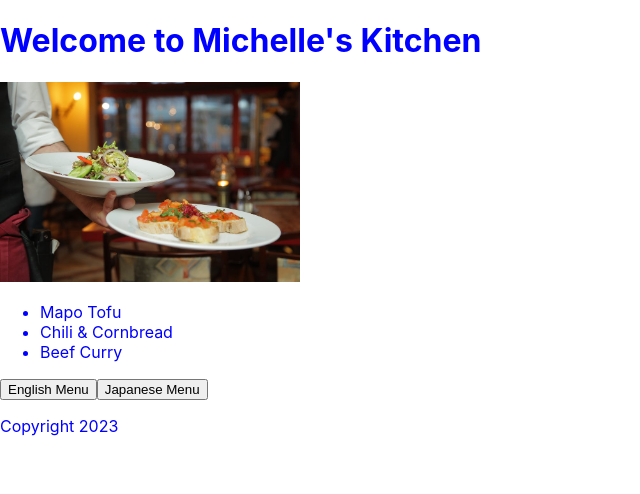
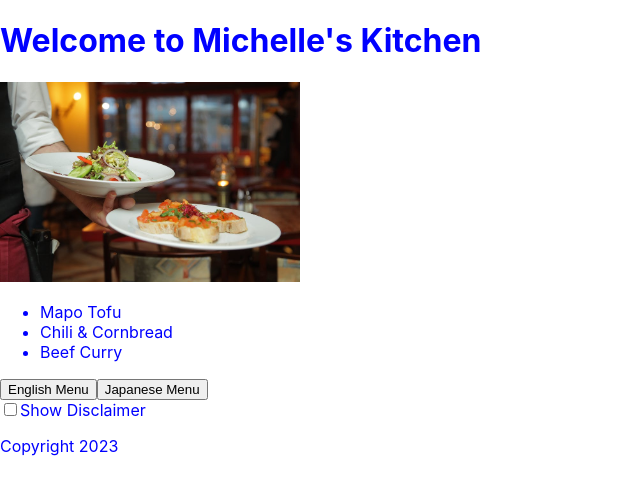
Before and after one commit to arandomgal/restaurant, a React (Create React App) app: page / in a window 1280 px wide. Shown: the top 494 px of the page, without its empty margins (0-640 px from the left). Built offline with nearby package versions, Linux system fonts and the light colour scheme; the HTML template or start-up script is replaced by a standard one.

Commit message:
Apply 'useReducer' to add a disclaimer section."

```diff
--- a/src/App.js
+++ b/src/App.js
@@ -1,5 +1,5 @@
 import './App.css';
-import { useState, useEffect } from 'react';
+import { useState, useReducer, useEffect } from 'react';
 
 const englishMenu = [
   {
@@ -38,13 +38,13 @@ function ImageSection() {
 }
 
 function Header(p) {
-  if (p.menuName == "englishMenu")
+  if (p.menuName === "englishMenu")
     return (
         <header>
             <h1>Welcome to {p.name}'s Kitchen</h1>
         </header>
     );
-  else if (p.menuName == "japaneseMenu")
+  else if (p.menuName === "japaneseMenu")
     return (
       <header>
           <h1>いらっしゃいませ</h1>
@@ -53,7 +53,7 @@ function Header(p) {
 }
 
 function Main(p) {
-  if (p.menu == "englishMenu")
+  if (p.menu === "englishMenu")
     return (
       <section>
           <ul>
@@ -61,7 +61,7 @@ function Main(p) {
           </ul>
       </section>
     );
-  else if (p.menu == "japaneseMenu")
+  else if (p.menu === "japaneseMenu")
     return (
       <section>
           <ul>
@@ -79,6 +79,21 @@ function Main(p) {
     );
 }
 
+function Disclaimer() {
+  const [showDisclaimer, setShowDisclaimer] = useReducer((showDisclaimer) => !showDisclaimer, false);
+  return (
+    <div className="App">
+      <input type="checkbox" value={showDisclaimer} onChange={() => setShowDisclaimer((showDisclaimer => !showDisclaimer))} />
+      <label>
+        {showDisclaimer ? "Hide Disclaimer" : "Show Disclaimer"}
+      </label>
+      <p>
+        {showDisclaimer? "Our restaurant does not assume liability for adverse reactions to foods consumed, or items one may come into contact with while eating at any University establishment." : ""}
+      </p>
+    </div>
+  );
+}
+
 function Footer(p) {
   return (
       <footer>
@@ -87,8 +102,11 @@ function Footer(p) {
   );
 }
 
+
+
 function App() {
   const [menuName, setLanguage] = useState("englishMenu");
+
 
   useEffect(() => {
     console.log(`${menuName} is being viewed`)
@@ -101,6 +119,7 @@ function App() {
            <Main menu={menuName}/>
            <button onClick={() => setLanguage("englishMenu")}>English Menu</button>
            <button onClick={() => setLanguage("japaneseMenu")}>Japanese Menu</button>
+           <Disclaimer />
            <Footer
                year={new Date().getFullYear()}
            />
```
